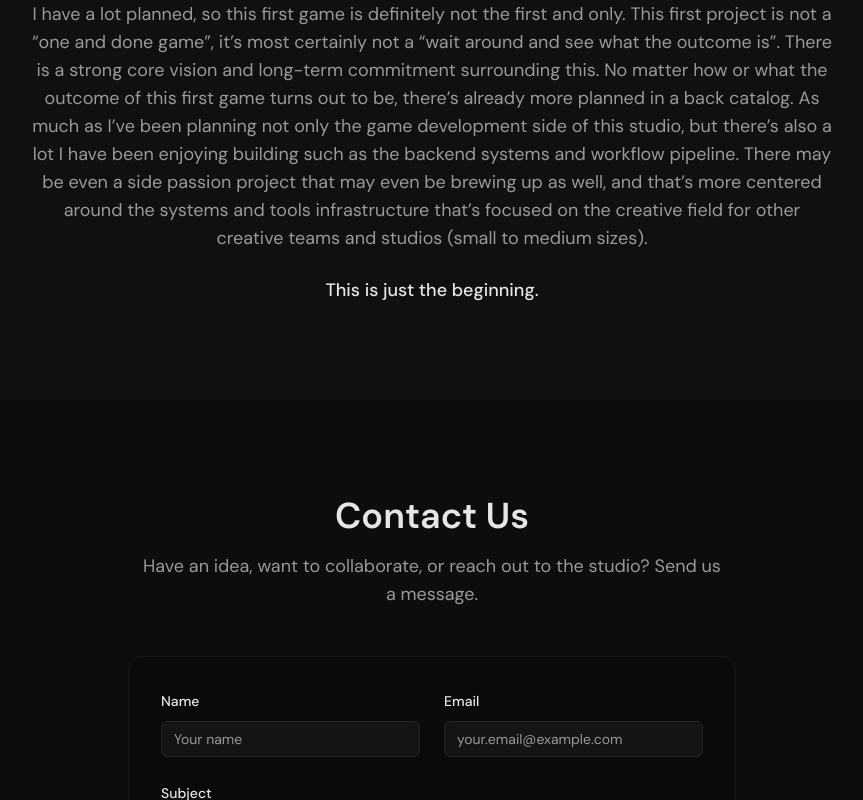
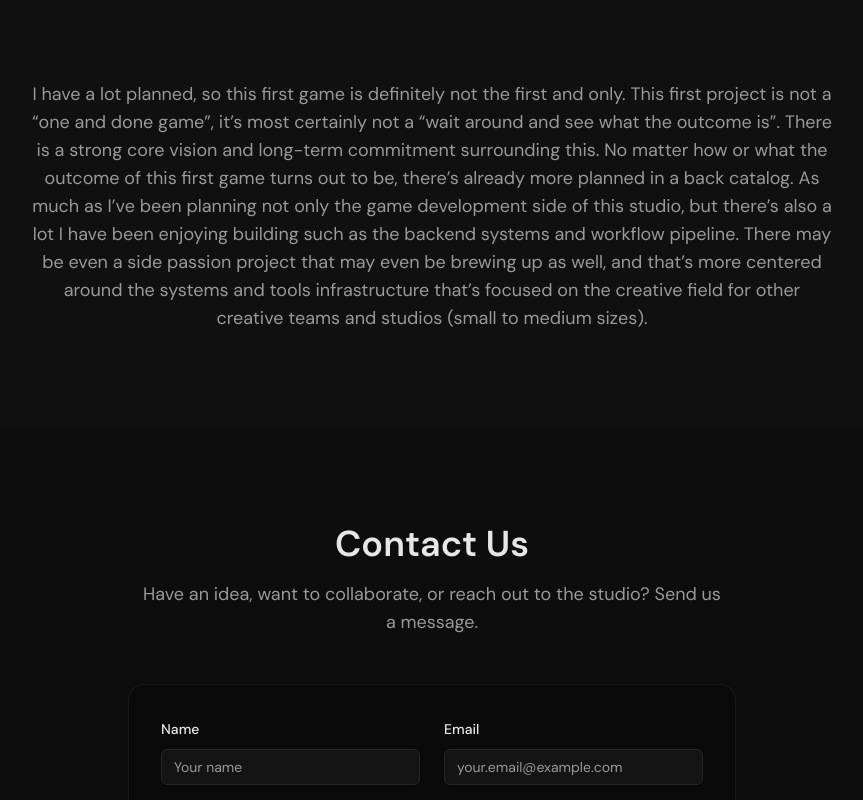
Before and after one commit to Minxci/neverphorm-site, a React (Vite) app in the folder apps/web/: page / in a window 1280 px wide. Shown: the part 1688-2488 px from the top of the page, without its empty margins (208-1071 px from the left). Built offline with nearby package versions, Linux system fonts and the light colour scheme; the HTML template or start-up script is replaced by a standard one; what pocketbase would draw is missing.

Commit message:
lol had to add breaks in there

```diff
--- a/apps/web/src/pages/HomePage.jsx
+++ b/apps/web/src/pages/HomePage.jsx
@@ -142,6 +142,7 @@ const HomePage = () => {
                   the year as of right now. That is not promised as the amount of time I have already spent working on past projects
                   (that never came to fruition) there’s been some hiccups along the way and am focusing on making sure that the first
                   version of this game is well executed for what it is.
+                </p><br /><br />
 
                 <p>
                   I have a lot planned, so this first game is definitely not the first and only. This first project is not a
@@ -153,10 +154,7 @@ const HomePage = () => {
                   and that’s more centered around the systems and tools infrastructure that’s focused on the creative field for
                   other creative teams and studios (small to medium sizes).
                 </p>
-                </p>
-                <p className="text-foreground font-medium">
-                  This is just the beginning.
-                </p>
+
               </div>
             </motion.div>
           </div>
```
